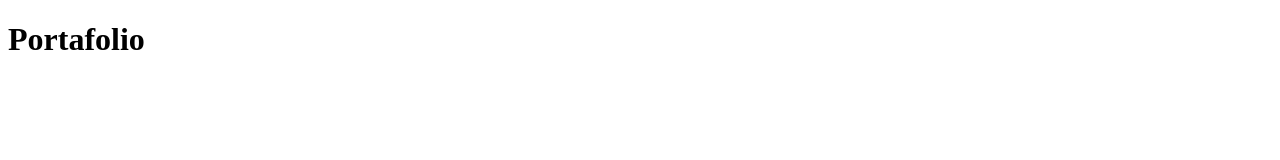
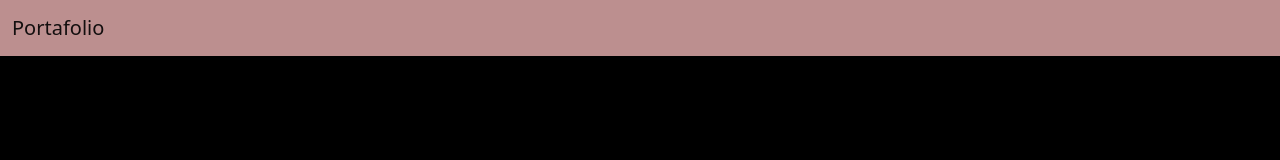
Before and after one commit to HazelGuerra/HazelGuerra.github.oi, a plain HTML site: page index.html in a window 1280 px wide. Drawn offline with nearby package versions, Linux system fonts and the light colour scheme.

Commit message:
se agrego el navbar

```diff
--- /dev/null
+++ b/assets/css/style.css
@@ -0,0 +1,8 @@
+html {
+    font-family: 'Raleway', sans-serif;
+    background-color: black;
+}
+
+.navbar-brand{
+    font-size: 50px;
+}
--- a/index.html
+++ b/index.html
@@ -4,9 +4,20 @@
     <meta charset="UTF-8">
     <meta http-equiv="X-UA-Compatible" content="IE=edge">
     <meta name="viewport" content="width=device-width, initial-scale=1.0">
+    <link rel="preconnect" href="https://fonts.googleapis.com">
+    <link rel="preconnect" href="https://fonts.gstatic.com" crossorigin>
+    <link href="https://fonts.googleapis.com/css2?family=Raleway:wght@300;500&display=swap" rel="stylesheet">
+    <link rel="stylesheet" href="./assets/css/style.css">
+    <link href="https://cdn.jsdelivr.net/npm/bootstrap@5.2.2/dist/css/bootstrap.min.css" rel="stylesheet" integrity="sha384-Zenh87qX5JnK2Jl0vWa8Ck2rdkQ2Bzep5IDxbcnCeuOxjzrPF/et3URy9Bv1WTRi" crossorigin="anonymous">
     <title>Portafolio</title>
 </head>
 <body>
-    <h1>Portafolio</h1>
+    <nav class="navbar" style="background-color:rosybrown;">
+        <div class="container-fluid">
+            <span class="navbar-brand Display-6 mb-0">Portafolio</span>
+        </div>
+    </nav>
+
+
 </body>
 </html>
```
Also changed, not shown: 3 other files.
